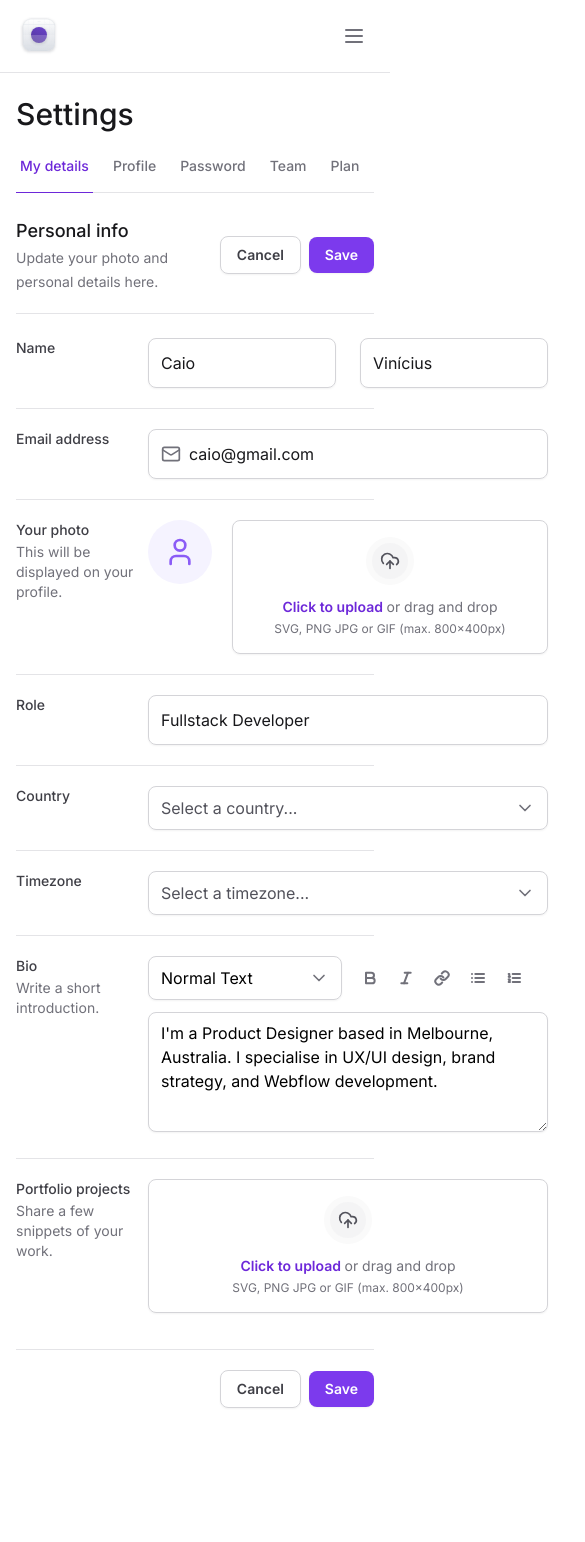
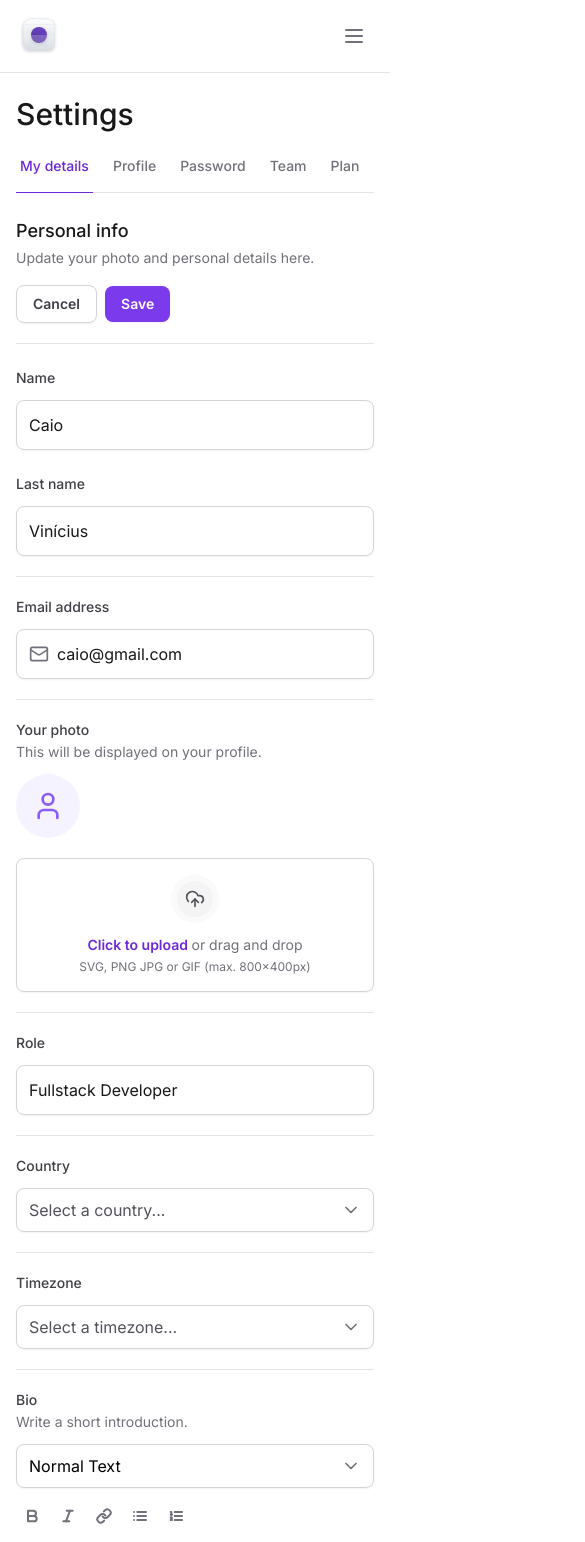
Before and after one commit to CaioVinicius7/untitled-ui, a Next.js app: page / in a window 390 px wide. Shown: the top 1542 px of the page, 585 px wide, since content can reach past the window. Before the commit the page ends 1456 px from the top, so only its background shows below. Built offline with nearby package versions, Linux system fonts and the light colour scheme.

Commit message:
feat: :iphone: Responsividade do formulário

```diff
--- a/src/app/page.tsx
+++ b/src/app/page.tsx
@@ -16,7 +16,7 @@
       <SettingsTabs />
 
       <div className="mt-6 flex flex-col">
-        <div className="flex items-center justify-between border-b border-zinc-200 pb-5">
+        <div className="flex flex-col justify-between gap-4 border-b border-zinc-200 pb-5 lg:flex-row lg:items-center">
           <div className="space-y-1">
             <h2 className="text-lg font-medium text-zinc-900">Personal info</h2>
             <span className="text-sm text-zinc-500">
@@ -39,7 +39,7 @@
           id="settings"
           className="mt-6 flex w-full flex-col gap-5 divide-y divide-zinc-200"
         >
-          <div className="grid grid-cols-form gap-3">
+          <div className="flex flex-col gap-3 lg:grid lg:grid-cols-form">
             <label
               htmlFor="firstName"
               className="text-sm font-medium text-zinc-700"
@@ -47,18 +47,27 @@
               Name
             </label>
 
-            <div className="grid grid-cols-2 gap-6">
+            <div className="flex flex-col gap-6 lg:grid lg:grid-cols-2">
               <Input.Root>
                 <Input.Control id="firstName" defaultValue="Caio" />
               </Input.Root>
 
-              <Input.Root>
-                <Input.Control defaultValue="Vinícius" />
-              </Input.Root>
+              <div className="flex flex-col gap-3 lg:block">
+                <label
+                  htmlFor="lastName"
+                  className="text-sm font-medium text-zinc-700 lg:sr-only"
+                >
+                  Last name
+                </label>
+
+                <Input.Root>
+                  <Input.Control id="lastName" defaultValue="Vinícius" />
+                </Input.Root>
+              </div>
             </div>
           </div>
 
-          <div className="grid grid-cols-form gap-3 pt-5">
+          <div className="flex flex-col gap-3 pt-5 lg:grid lg:grid-cols-form">
             <label
               htmlFor="email"
               className="text-sm font-medium text-zinc-700"
@@ -79,7 +88,7 @@
             </Input.Root>
           </div>
 
-          <div className="grid grid-cols-form gap-3 pt-5">
+          <div className="flex flex-col gap-3 pt-5 lg:grid lg:grid-cols-form">
             <label
               htmlFor="photo"
               className="text-sm font-medium text-zinc-700"
@@ -90,7 +99,7 @@
               </span>
             </label>
 
-            <FileInput.Root className="flex items-start gap-5">
+            <FileInput.Root className="flex flex-col gap-5 lg:flex-row lg:items-start">
               <FileInput.ImagePreview />
 
               <FileInput.Trigger />
@@ -99,7 +108,7 @@
             </FileInput.Root>
           </div>
 
-          <div className="grid grid-cols-form gap-3 pt-5">
+          <div className="flex flex-col gap-3 pt-5 lg:grid lg:grid-cols-form">
             <label htmlFor="role" className="text-sm font-medium text-zinc-700">
               Role
             </label>
@@ -109,7 +118,7 @@
             </Input.Root>
           </div>
 
-          <div className="grid grid-cols-form gap-3 pt-5">
+          <div className="flex flex-col gap-3 pt-5 lg:grid lg:grid-cols-form">
             <label
               htmlFor="country"
               className="text-sm font-medium text-zinc-700"
@@ -123,7 +132,7 @@
             </Select>
           </div>
 
-          <div className="grid grid-cols-form gap-3 pt-5">
+          <div className="flex flex-col gap-3 pt-5 lg:grid lg:grid-cols-form">
             <label
               htmlFor="timezone"
               className="text-sm font-medium text-zinc-700"
@@ -140,7 +149,7 @@
             </Select>
           </div>
 
-          <div className="grid grid-cols-form gap-3 pt-5">
+          <div className="flex flex-col gap-3 pt-5 lg:grid lg:grid-cols-form">
             <label htmlFor="bio" className="text-sm font-medium text-zinc-700">
               Bio
               <span className="mt-0.5 block text-sm font-normal text-zinc-500">
@@ -149,7 +158,7 @@
             </label>
 
             <div className="space-y-3">
-              <div className="grid grid-cols-2 gap-3">
+              <div className="flex flex-col gap-3 lg:grid lg:grid-cols-2">
                 <Select placeholder="" defaultValue="normal">
                   <SelectItem
                     value="normal"
@@ -193,7 +202,7 @@
             </div>
           </div>
 
-          <div className="grid grid-cols-form gap-3 pt-5">
+          <div className="flex flex-col gap-3 pt-5 lg:grid lg:grid-cols-form">
             <label
               htmlFor="projects"
               className="text-sm font-medium text-zinc-700"
```
